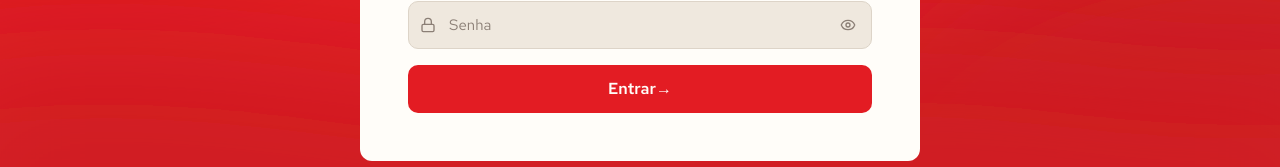
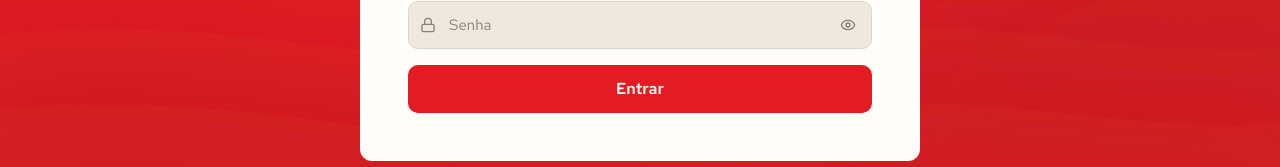
Before and after one commit to daviduartedev/saas-doguinho, a Next.js app in the folder apps/web/: page /entrar in a window 1280 px wide. Shown: the part 521-688 px from the top of the page. Built offline with nearby package versions, Linux system fonts and the light colour scheme; what async_hooks would draw is missing.

Commit message:
fix(ui): remove a seta do botão Entrar
O CTA vermelho do login fica só com o texto Entrar.

Co-authored-by: Cursor <cursoragent@cursor.com>

```diff
--- a/apps/web/src/app/entrar/page.tsx
+++ b/apps/web/src/app/entrar/page.tsx
@@ -57,7 +57,6 @@ export default async function EntrarPage({
 
           <SubmitButton type="submit" className="mt-2 h-12 w-full text-base">
             Entrar
-            <span aria-hidden>→</span>
           </SubmitButton>
         </form>
       </section>
```
